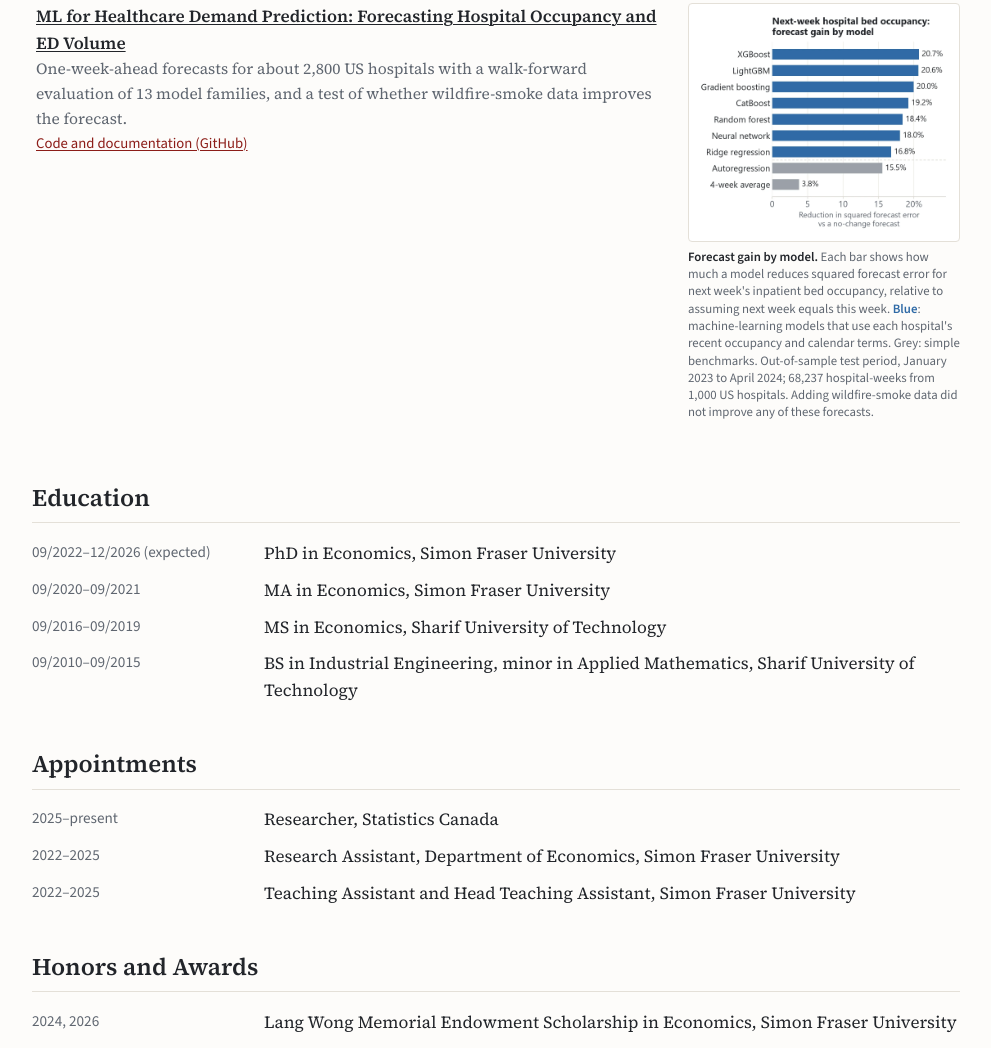
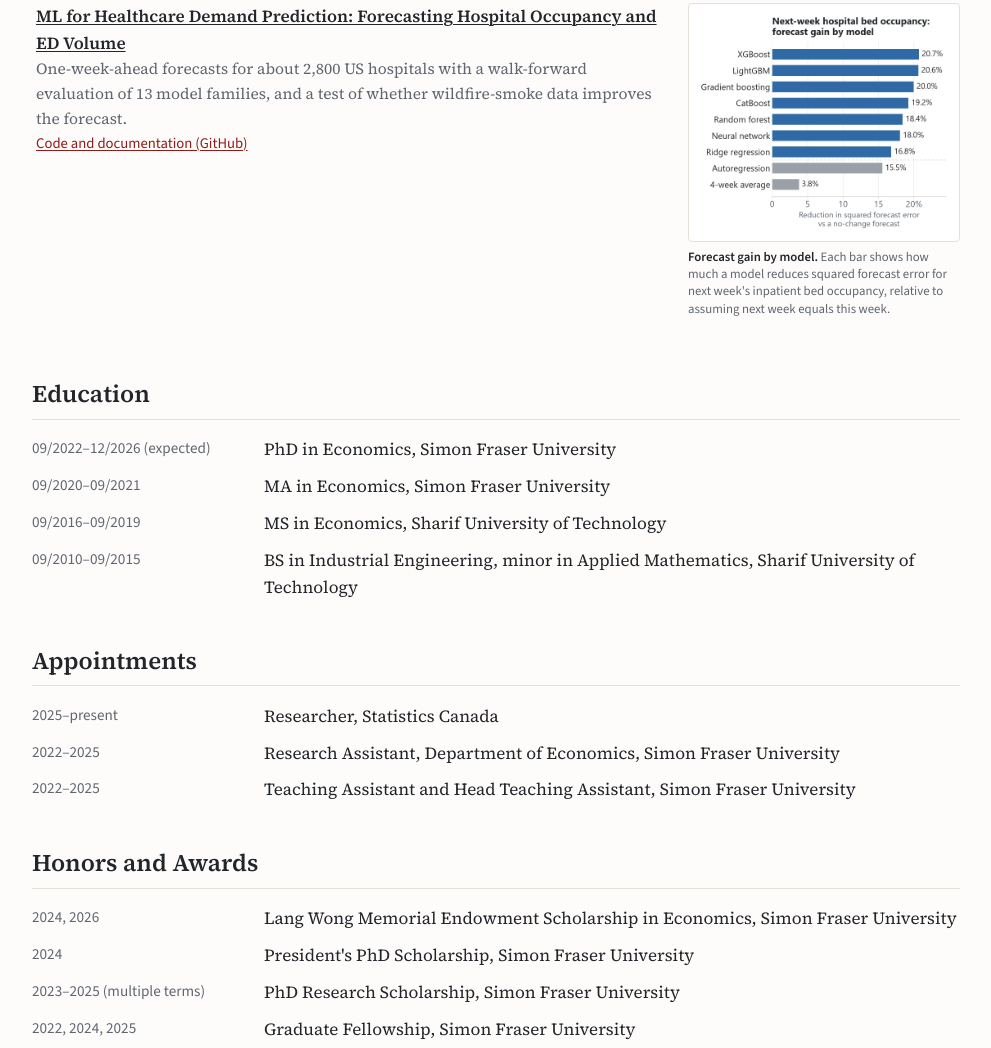
Before and after one commit to MahyarRezazadeh/MahyarRezazadeh.github.io, a plain HTML site: page index.html in a window 1280 px wide. Shown: the part 2864-3912 px from the top of the page, without its empty margins (144-1135 px from the left). Drawn offline with nearby package versions, Linux system fonts and the light colour scheme.

Commit message:
Shorten figure caption

```diff
--- a/index.html
+++ b/index.html
@@ -179,7 +179,7 @@
           </div>
           <figure class="paper-fig">
             <a href="img/fig_hospital_forecast.webp"><img src="img/fig_hospital_forecast.webp" alt="Bar chart: machine-learning models reduce squared forecast error for next-week hospital bed occupancy by 17 to 21 percent relative to a no-change forecast; an autoregression reduces it by 15.5 percent and a 4-week average by 3.8 percent" loading="lazy"></a>
-            <figcaption><strong>Forecast gain by model.</strong> Each bar shows how much a model reduces squared forecast error for next week's inpatient bed occupancy, relative to assuming next week equals this week. <span class="key key-blue">Blue</span>: machine-learning models that use each hospital's recent occupancy and calendar terms. Grey: simple benchmarks. Out-of-sample test period, January 2023 to April 2024; 68,237 hospital-weeks from 1,000 US hospitals. Adding wildfire-smoke data did not improve any of these forecasts.</figcaption>
+            <figcaption><strong>Forecast gain by model.</strong> Each bar shows how much a model reduces squared forecast error for next week's inpatient bed occupancy, relative to assuming next week equals this week.</figcaption>
           </figure>
         </li>
       </ul>
```
